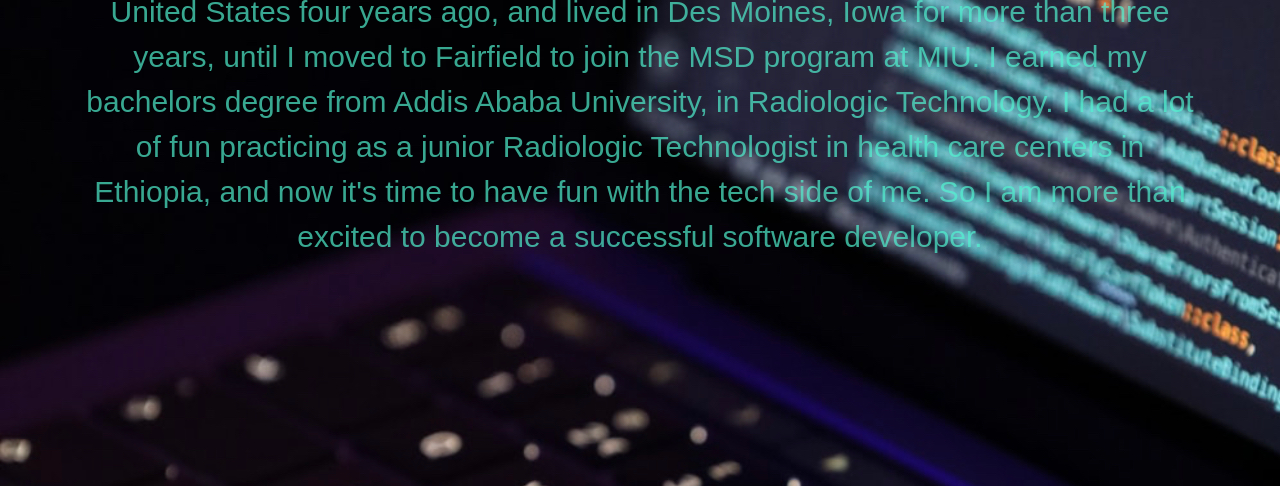
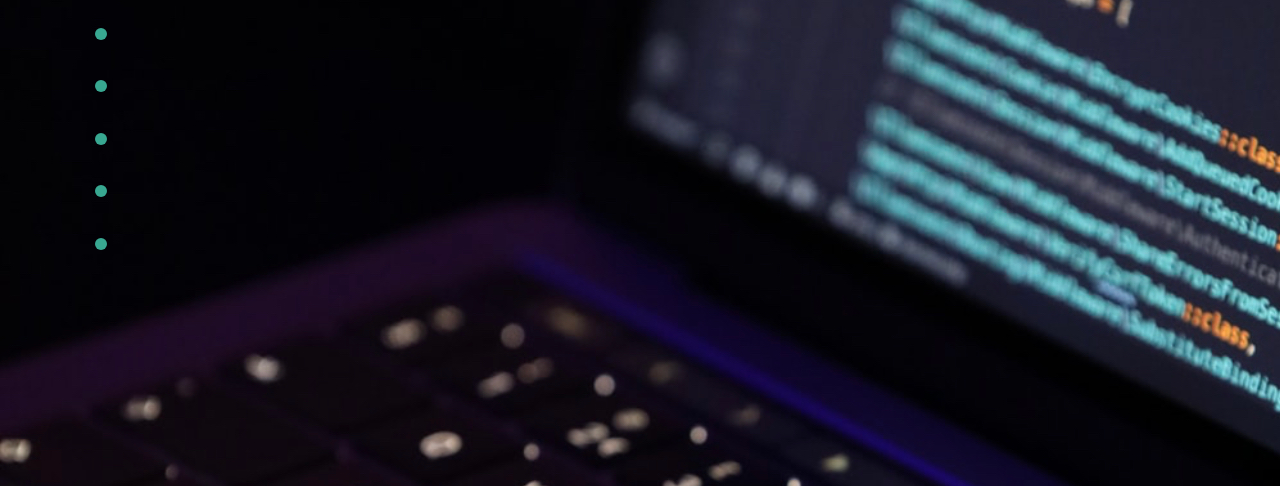
Before and after one commit to mahlethon/mahlethon.github.io, a plain HTML site: page courses.html in a window 1280 px wide. Shown: the part 314-800 px from the top of the page. Drawn offline with nearby package versions, Linux system fonts and the light colour scheme.

Commit message:
Add files via upload

```diff
--- a/courses.html
+++ b/courses.html
@@ -5,7 +5,7 @@
     <link rel="stylesheet" href="https://stackpath.bootstrapcdn.com/bootstrap/4.4.1/css/bootstrap.min.css" integrity="sha384-Vkoo8x4CGsO3+Hhxv8T/Q5PaXtkKtu6ug5TOeNV6gBiFeWPGFN9MuhOf23Q9Ifjh" crossorigin="anonymous">
 
 </head>
-<body style=" font-family: Arial, Helvetica, sans-serif; font-size: 35px; color: rgba(81, 245, 210, 0.685); background-image: url(IMG_97642.jpg);">
+<body style=" font-family: 'Gill Sans', 'Gill Sans MT', Calibri, 'Trebuchet MS', sans-serif; font-size: 35px; color: rgba(81, 245, 210, 0.685); background-image: url(IMG_97642.jpg);">
     <div class="container">
         <div class="row" style="height: 100px;">
             <div class="col-sm-4"><a style="color: rgba(81, 245, 210, 0.685);" href="./index.html">Home</a></div>
@@ -15,10 +15,14 @@
         <div class="row">
             <div class="col-sm-12">
             <p style="text-align: center; font-size: 30px;">
-                My name is Mahlet Honelign, and I was born and raised in Ethiopia.
-I came to the United States four years ago, and lived in Des Moines, Iowa for more than three years, until I moved to Fairfield to join the MSD program at MIU.
-
-I earned my bachelors degree from Addis Ababa University, in Radiologic Technology. I had a lot of fun practicing as a junior Radiologic Technologist in health care centers in Ethiopia, and now it's time to have fun with the tech side of me. So I am more than excited to become a successful software developer.
+Courses that I have taken so far:
+<ul>
+    <li></li>
+    <li></li>
+    <li></li>
+    <li></li>
+    <li></li>
+</ul>
 
             </p>
         </div>
```
Also changed, not shown: about.html (+1 -1 lines), project.html (+9 -5 lines).
